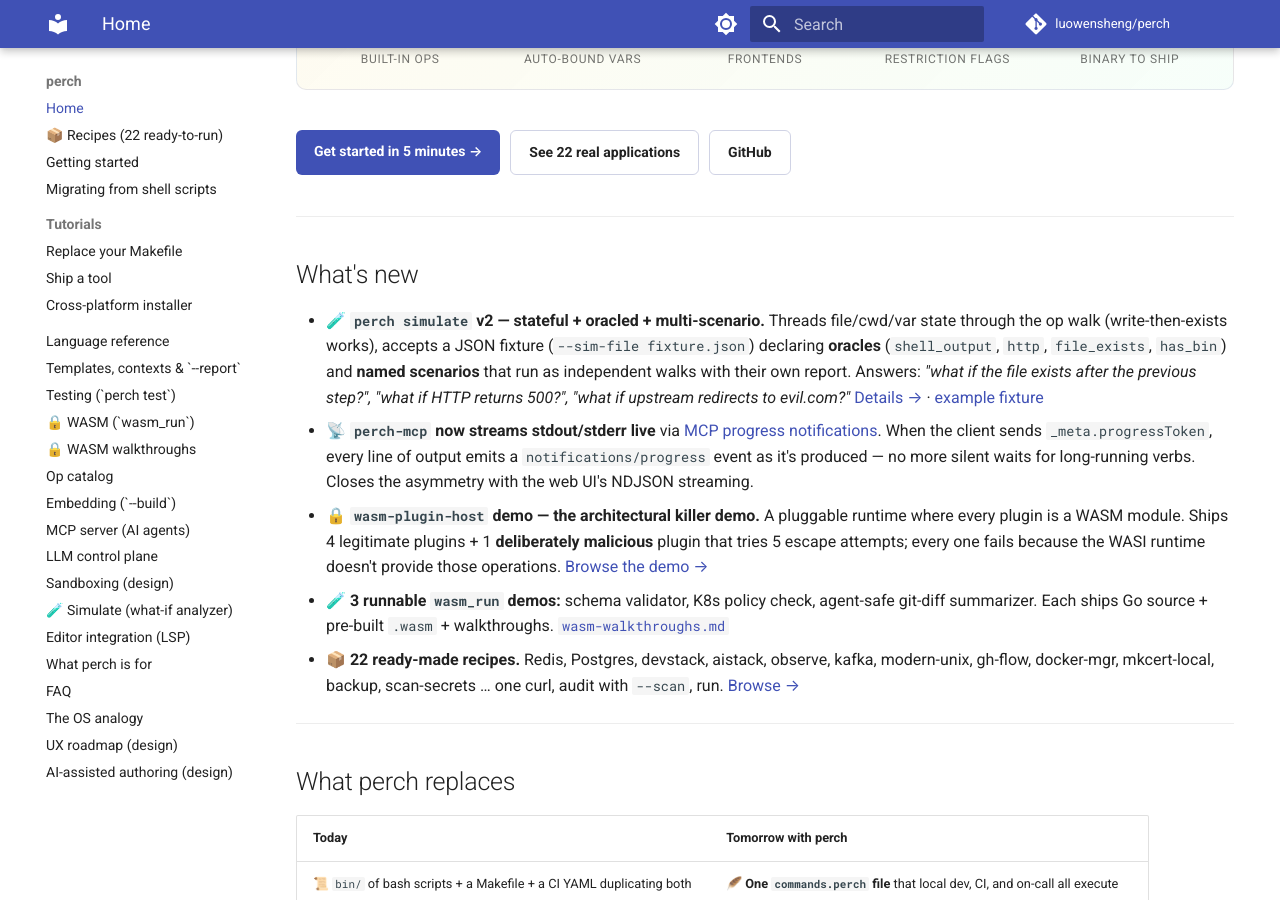
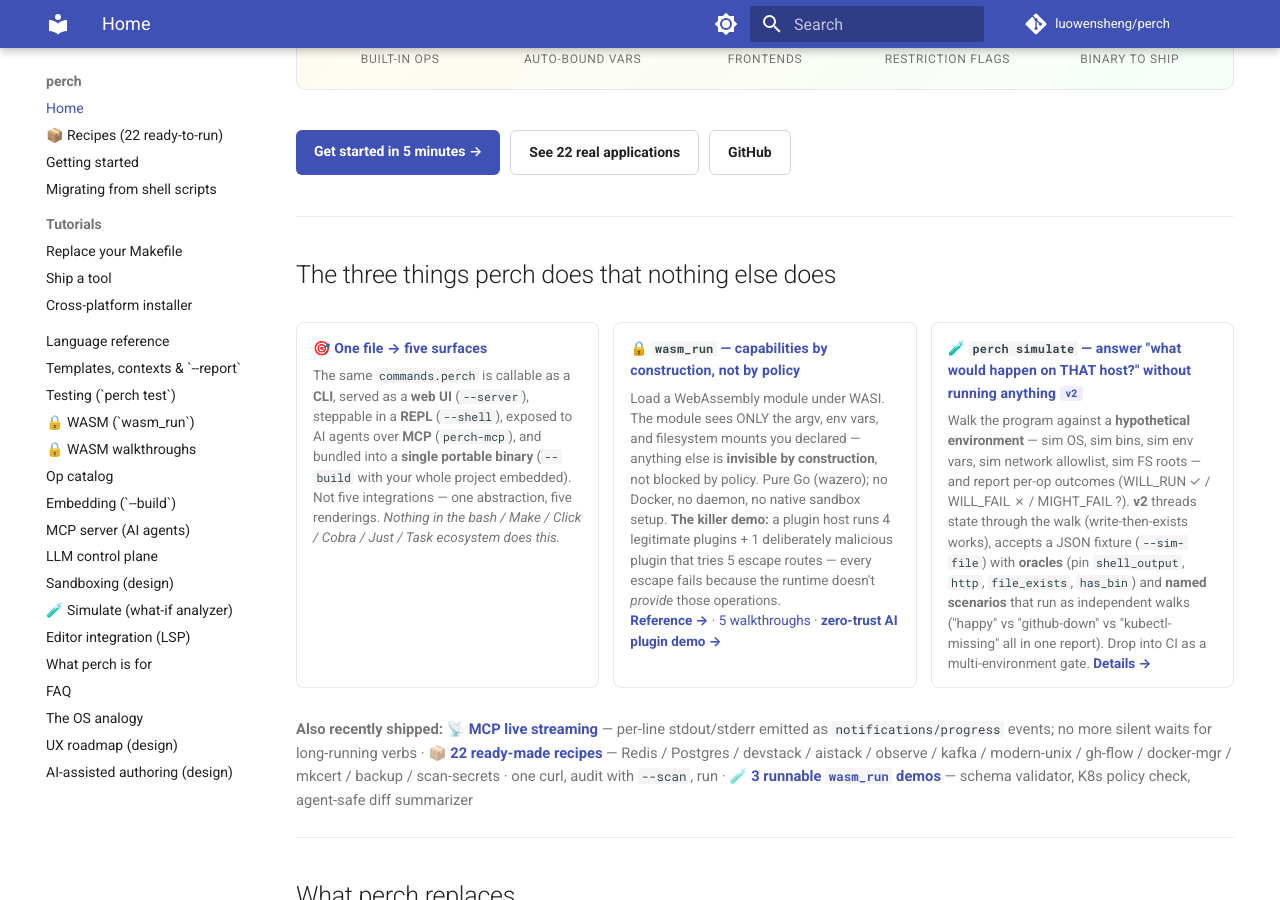
Before and after one commit to olivierdevelops/perch, an MkDocs documentation site: the page built from docs/index.md, in a window 1280 px wide and 900 px high, scrolled down 1456 px. Built offline with MkDocs 1.6.1 and Material for MkDocs 9.7.7, drawn with Linux system fonts in a browser that asks for light colours; comment, search, counter and statistics services are not loaded; some of the changed text lies outside the part shown.

Commit message:
docs(index): lead with the three strongest features above the fold
Restructures the home page so the differentiators readers will care about
appear immediately after the hero — instead of being buried in "What's
new" bullets and "Why teams adopt" cards midway down.

The new section is "The three things perch does that nothing else does":

1. One file → five surfaces (CLI / web / REPL / MCP / single binary)
2. wasm_run — capabilities by construction (with the killer plugin demo)
3. perch simulate (v2) — what-if analysis with state + oracles + scenarios

Followed by a one-line "Also recently shipped" callout for MCP streaming,
recipes, and wasm_run walkthroughs — the things worth mentioning but not
worth a full card.

De-duplicated the lower "Why teams adopt" and "What's in the box" grids:
removed the redundant "One file, every surface", "wasm_run constrained
execution lane", and "simulate what-if analyzer" cards now that the
hero-level feature row covers them.

mkdocs --strict is clean.

Co-Authored-By: Claude Opus 4.7 <noreply@anthropic.com>

```diff
--- a/docs/index.md
+++ b/docs/index.md
@@ -37,13 +37,33 @@ The animated demo above cycles through the same `redis.perch` file in five rende
 
 ---
 
-## What's new
+## The three things perch does that nothing else does
 
-- 🧪 **`perch simulate` v2 — stateful + oracled + multi-scenario.** Threads file/cwd/var state through the op walk (write-then-exists works), accepts a JSON fixture (`--sim-file fixture.json`) declaring **oracles** (`shell_output`, `http`, `file_exists`, `has_bin`) and **named scenarios** that run as independent walks with their own report. Answers: *"what if the file exists after the previous step?", "what if HTTP returns 500?", "what if upstream redirects to evil.com?"* [Details →](simulate.md#stateful-simulation-oracles-and-scenarios) · [example fixture](https://github.com/luowensheng/perch/blob/main/docs/simulate-example.json)
-- 📡 **`perch-mcp` now streams stdout/stderr live** via [MCP progress notifications](mcp.md#streaming-progress). When the client sends `_meta.progressToken`, every line of output emits a `notifications/progress` event as it's produced — no more silent waits for long-running verbs. Closes the asymmetry with the web UI's NDJSON streaming.
-- 🔒 **`wasm-plugin-host` demo — the architectural killer demo.** A pluggable runtime where every plugin is a WASM module. Ships 4 legitimate plugins + 1 **deliberately malicious** plugin that tries 5 escape attempts; every one fails because the WASI runtime doesn't provide those operations. [Browse the demo →](https://github.com/luowensheng/perch/tree/main/demos/wasm-plugin-host)
-- 🧪 **3 runnable `wasm_run` demos:** schema validator, K8s policy check, agent-safe git-diff summarizer. Each ships Go source + pre-built `.wasm` + walkthroughs. [`wasm-walkthroughs.md`](wasm-walkthroughs.md)
-- 📦 **22 ready-made recipes.** Redis, Postgres, devstack, aistack, observe, kafka, modern-unix, gh-flow, docker-mgr, mkcert-local, backup, scan-secrets … one curl, audit with `--scan`, run. [Browse →](recipes.md)
+<div class="perch-features">
+
+<div class="card">
+  <h4>🎯 One file → five surfaces</h4>
+  <p>The same <code>commands.perch</code> is callable as a <strong>CLI</strong>, served as a <strong>web UI</strong> (<code>--server</code>), steppable in a <strong>REPL</strong> (<code>--shell</code>), exposed to AI agents over <strong>MCP</strong> (<code>perch-mcp</code>), and bundled into a <strong>single portable binary</strong> (<code>--build</code> with your whole project embedded). Not five integrations — one abstraction, five renderings. <em>Nothing in the bash / Make / Click / Cobra / Just / Task ecosystem does this.</em></p>
+</div>
+
+<div class="card">
+  <h4>🔒 <code>wasm_run</code> — capabilities by construction, not by policy</h4>
+  <p>Load a WebAssembly module under WASI. The module sees ONLY the argv, env vars, and filesystem mounts you declared — anything else is <strong>invisible by construction</strong>, not blocked by policy. Pure Go (wazero); no Docker, no daemon, no native sandbox setup. <strong>The killer demo:</strong> a plugin host runs 4 legitimate plugins + 1 deliberately malicious plugin that tries 5 escape routes — every escape fails because the runtime doesn't <em>provide</em> those operations.<br><a href="wasm/"><strong>Reference →</strong></a> · <a href="wasm-walkthroughs/">5 walkthroughs</a> · <a href="https://github.com/luowensheng/perch/tree/main/demos/wasm-plugin-host"><strong>zero-trust AI plugin demo →</strong></a></p>
+</div>
+
+<div class="card">
+  <h4>🧪 <code>perch simulate</code> — answer "what would happen on THAT host?" without running anything <span style="background:#eef;padding:1px 6px;border-radius:3px;font-size:.75em;vertical-align:middle">v2</span></h4>
+  <p>Walk the program against a <strong>hypothetical environment</strong> — sim OS, sim bins, sim env vars, sim network allowlist, sim FS roots — and report per-op outcomes (WILL_RUN ✓ / WILL_FAIL ✗ / MIGHT_FAIL ?). <strong>v2</strong> threads state through the walk (write-then-exists works), accepts a JSON fixture (<code>--sim-file</code>) with <strong>oracles</strong> (pin <code>shell_output</code>, <code>http</code>, <code>file_exists</code>, <code>has_bin</code>) and <strong>named scenarios</strong> that run as independent walks ("happy" vs "github-down" vs "kubectl-missing" all in one report). Drop into CI as a multi-environment gate. <a href="simulate/"><strong>Details →</strong></a></p>
+</div>
+
+</div>
+
+<p style="font-size:.92em;color:var(--md-default-fg-color--light);margin-top:1em">
+<strong>Also recently shipped:</strong>
+📡 <a href="mcp/#streaming-progress"><strong>MCP live streaming</strong></a> — per-line stdout/stderr emitted as <code>notifications/progress</code> events; no more silent waits for long-running verbs ·
+📦 <a href="recipes/"><strong>22 ready-made recipes</strong></a> — Redis / Postgres / devstack / aistack / observe / kafka / modern-unix / gh-flow / docker-mgr / mkcert / backup / scan-secrets · one curl, audit with <code>--scan</code>, run ·
+🧪 <a href="wasm-walkthroughs/"><strong>3 runnable <code>wasm_run</code> demos</strong></a> — schema validator, K8s policy check, agent-safe diff summarizer
+</p>
 
 ---
 
@@ -103,18 +123,8 @@ ops/security (mkcert-local, backup, scan-secrets).
 <div class="perch-features">
 
 <div class="card">
-  <h4>🎯 One file, every surface</h4>
-  <p>The same <code>commands.perch</code> is callable as a CLI, served as a web UI, steppable in a REPL, exposed to AI agents over MCP, and bundled into a portable binary. Everything else is rendering.</p>
-</div>
-
-<div class="card">
   <h4>🛡️ Safe by composition</h4>
   <p>Restriction flags compose — <code>--no-shell --no-network --env HOME,PATH</code>. Default-on SSRF and redirect guards. <code>--scan</code> audits a file before you run it. The grammar is the security boundary.</p>
-</div>
-
-<div class="card">
-  <h4>🔒 <code>wasm_run</code> — the constrained execution lane</h4>
-  <p>For when "capability-gated shell" isn't enough. Load a WebAssembly module under WASI; the module sees ONLY the argv, env vars, and filesystem mounts you declared — anything else is invisible <em>by construction</em>, not policy. Pure Go (wazero); no Docker, no daemon, no native sandbox setup. <a href="wasm/">Reference →</a> · <a href="wasm-walkthroughs/">5 walkthroughs →</a> · <a href="https://github.com/luowensheng/perch/tree/main/demos/wasm-plugin-host"><strong>The killer demo: AI-generated plugins running zero-trust →</strong></a></p>
 </div>
 
 <div class="card">
@@ -227,11 +237,6 @@ The technical details that don't fit on the marketing panel above:
 <div class="card">
   <h4>Static <code>--check</code> validator</h4>
   <p>Catches typo'd arg types, mismatched defaults, duplicate args, colliding positional indexes, missing <code>run TARGET</code>, unknown ops, unresolved <code>${name}</code> placeholders — before any command runs. Wire it into pre-commit.</p>
-</div>
-
-<div class="card">
-  <h4>🧪 <code>perch simulate</code> — stateful what-if analyzer <span style="background:#eef;padding:1px 5px;border-radius:3px;font-size:.75em">v2</span></h4>
-  <p>Walks the program against a HYPOTHETICAL environment (sim OS, sim bins, sim env vars, sim network allowlist, sim FS roots) and reports per-op outcomes: <strong>WILL_RUN ✓</strong> / <strong>WILL_FAIL ✗</strong> / <strong>MIGHT_FAIL ?</strong>. <strong>v2 adds:</strong> state threading (write-then-exists works), <strong>oracles</strong> for `shell_output` / `http` / `file_exists` / `has_bin` (pin simulated outputs), and <strong>named scenarios</strong> in a JSON fixture (<code>--sim-file fixture.json</code>) so one run reports "happy path" vs "github-down" vs "kubectl-missing" side by side. <a href="simulate/">Details →</a></p>
 </div>
 
 <div class="card">
```
